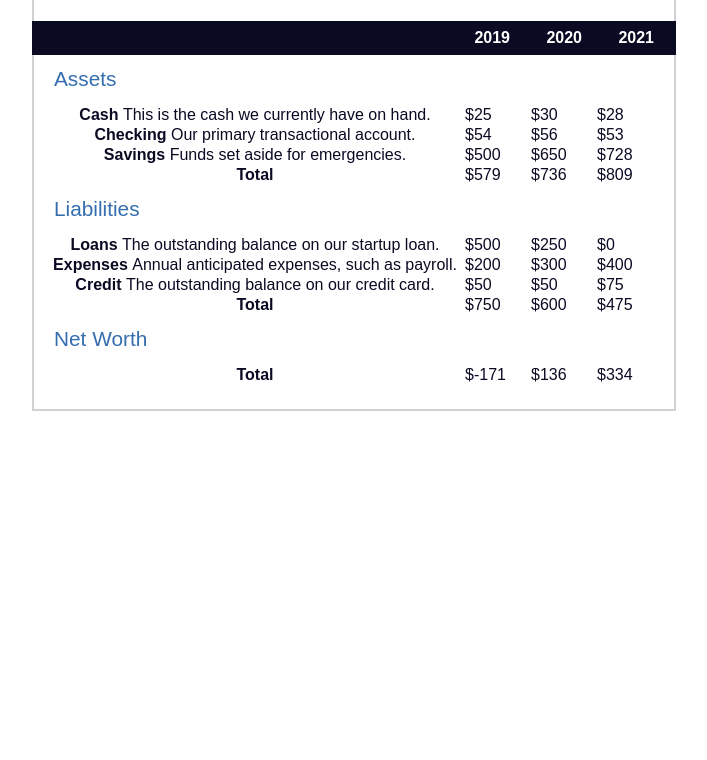
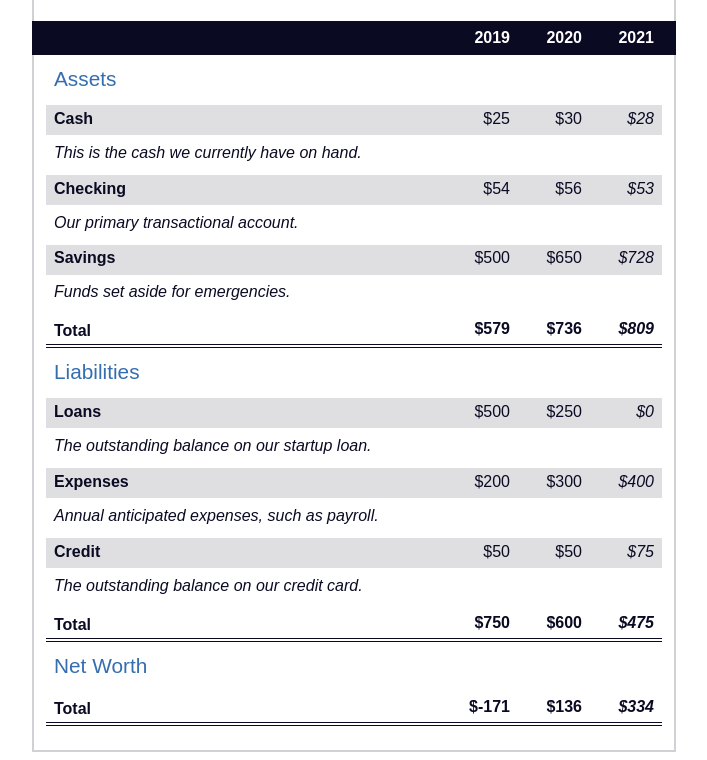
Before and after one commit to VERIFIED-git/balance-sheet, a plain HTML site: page index.html in a window 1280 px wide. Shown: the part 106-866 px from the top of the page, without its empty margins (286-993 px from the left). Before the commit the page ends 800 px from the top, so only its background shows below. Drawn offline with Linux system fonts and the light colour scheme.

Commit message:
Update styles.css
more styles

```diff
--- a/styles.css
+++ b/styles.css
@@ -68,10 +68,6 @@ section {
   padding: 0 0.75rem 1.5rem 0.75rem;
 }
 
-span {
-  font-weight: normal;
-}
-
 table {
   border-collapse: collapse;
   border: 0;
@@ -94,3 +90,61 @@ tbody td {
   min-width: 4rem;
   max-width: 4rem;
 }
+
+tbody th {
+  width: calc(100% - 12rem);
+}
+
+tr[class="total"] {
+  border-bottom: 4px double #0a0a23;
+  font-weight: bold;
+}
+
+tr[class="total"] th {
+  text-align: left;
+  padding: 0.5rem 0 0.25rem 0.5rem;
+}
+
+tr.total td {
+  text-align: right;
+  padding: 0 0.25rem;
+}
+
+tr.total td:nth-of-type(3) {
+  padding-right: 0.5rem;
+}
+
+tr.total:hover {
+  background-color: #99c9ff;
+}
+
+td.current {
+  font-style: italic;
+}
+
+tr.data {
+  background-image: linear-gradient(to bottom, #dfdfe2 1.845rem, white 1.845rem);
+}
+
+tr.data th {
+  text-align: left;
+  padding-top: 0.3rem;
+  padding-left: 0.5rem;
+}
+
+tr.data th .description {
+  display: block;
+  font-weight: normal;
+  font-style: italic;
+  padding: 1rem 0 0.75rem;
+  margin-right: -13.5rem;
+}
+
+tr.data td {
+  vertical-align: top;
+  padding: 0.3rem 0.25rem 0;
+  text-align: right;
+}
+tr.data td:last-of-type {
+  padding-right: 0.5rem;
+}
```
